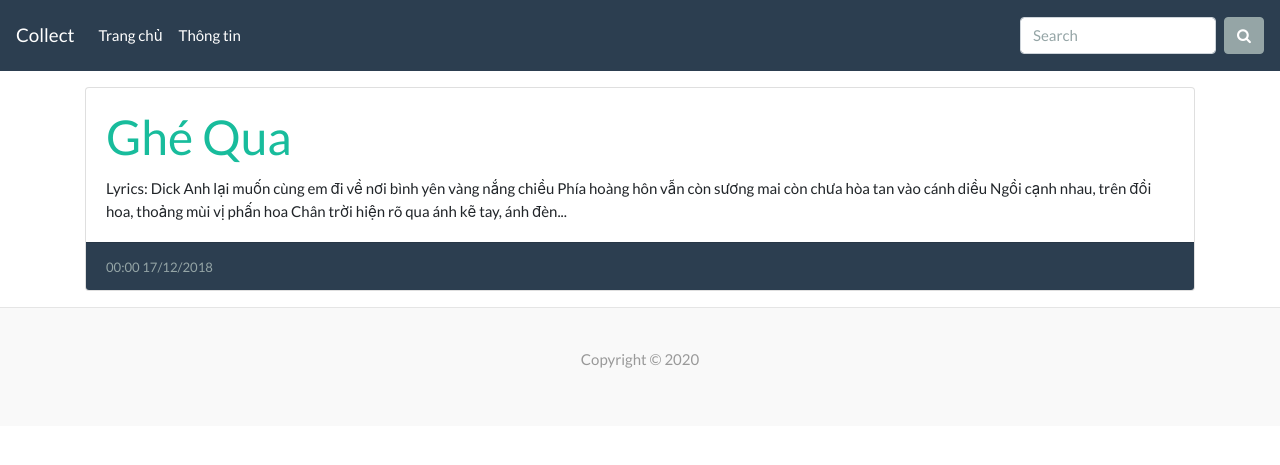
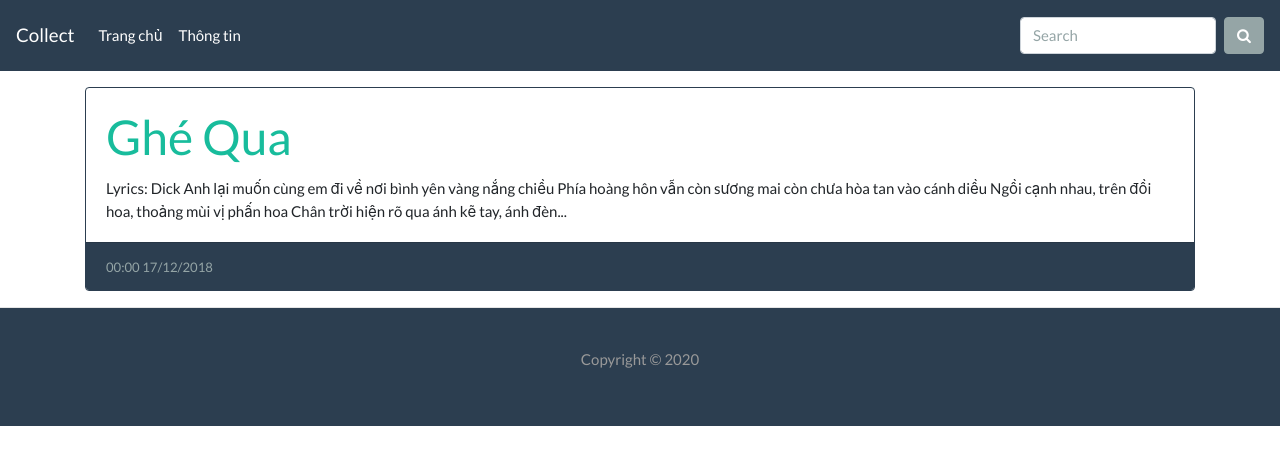
Before and after one commit to locga113z/jekyll-one, a Jekyll site: the page built from index.html, in a window 1280 px wide. Shown: the top 465 px of the page. Built offline with Jekyll 4.4.1, drawn with Linux system fonts in a browser that asks for light colours; nearby versions of some CDN libraries; the list of posts is cut into pages by our own code.

Commit message:
Mr Hyde was here …

```diff
--- a/_includes/foot.html
+++ b/_includes/foot.html
@@ -1,3 +1,3 @@
-<footer style="padding:2.5rem 0;color:#999;text-align:center;background-color:#f9f9f9;border-top:.05rem solid #e5e5e5">
+<footer class="bg-primary" style="padding:2.5rem 0;color:#999;text-align:center;border-top:.05rem solid #e5e5e5">
 <p>Copyright © 2020</p>
 </footer>
--- a/_layouts/home.html
+++ b/_layouts/home.html
@@ -4,7 +4,7 @@ layout: default
 
 <div class="card-group">
 {% for post in paginator.posts %}
-  <div class="card mb-3">
+  <div class="card mb-3 border-primary">
     <div class="card-body">
       <h1 class="card-title"><a  href="{{ post.url | prepend: site.url }}">{{ post.title }}</a></h1>
       <p class="card-text">{{ post.content | strip | strip_html | truncatewords: 50 }}</p>
--- a/_layouts/post.html
+++ b/_layouts/post.html
@@ -9,7 +9,7 @@ layout: default
   </ol>
 </nav>
 
-<div class="card mb-3"> <div class="card-body">
+<div class="card mb-3 border-primary"> <div class="card-body">
 <h1 class="card-title">{{ page.title }}</h1>
 <span class="card-subtitle my-2 text-muted"><i class="fa fa-clock-o"></i> {{ page.date | date: "%H:%M %d/%m/%Y" }}</span>
 <p class="card-text"> {{ content }} </p>
```
